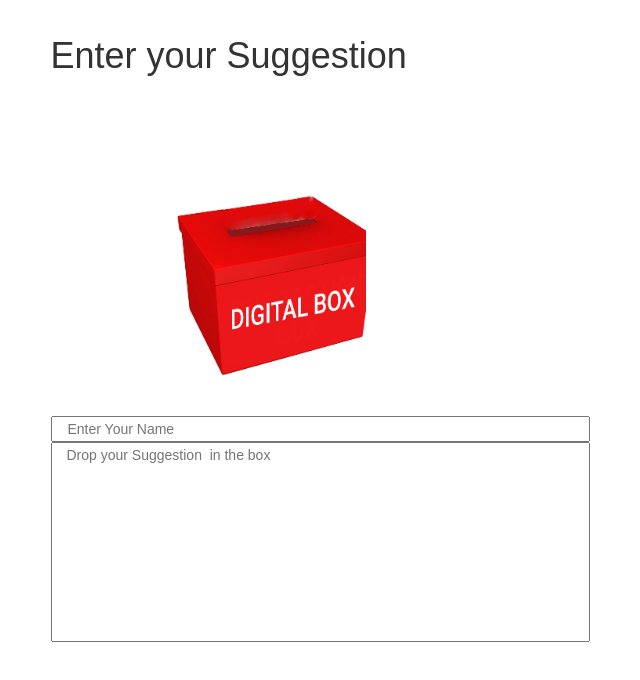
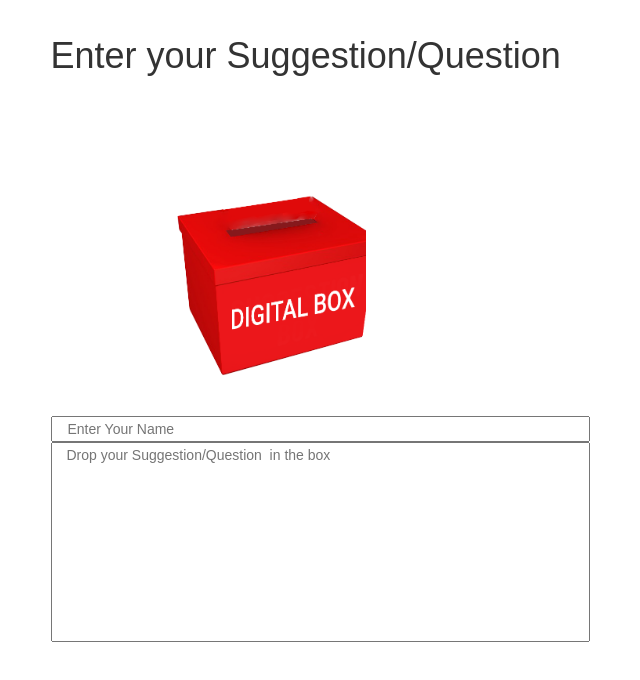
Before and after one commit to DigitalNewInningsBox/suggestion-box, a plain HTML site: page one.html in a window 1280 px wide. Shown: the whole page, without its empty margins (320-960 px from the left). Drawn offline with nearby package versions, Linux system fonts and the light colour scheme.

Commit message:
Update one.html

```diff
--- a/one.html
+++ b/one.html
@@ -60,7 +60,7 @@ span.psw {
 <div class="container">
 
     <div class="col-md-offset-3 col-md-6">
-        <h1 id="heading" >Enter your Suggestion </h1>
+        <h1 id="heading" >Enter your Suggestion/Question </h1>
 
 
         <label for="grievance"></label>
@@ -71,7 +71,7 @@ span.psw {
         <div ondrop="drop(event)" ondragover="allowDrop(event)">
           <div >
             <input tyoe="text" class="col-xs-12" placeholder="Enter Your Name" id="mydivheader1" draggable="true" id="dragtarget">
-            <textarea  class="col-xs-12" name="grievance" id="mydivheader" draggable="true" id="dragtarget" name="entry.982559871" ondragstart="dragStart(event)"  placeholder="Drop your Suggestion  in the box" onmousedown="ajufalse()" onmouseup="aju()"></textarea>
+            <textarea  class="col-xs-12" name="grievance" id="mydivheader" draggable="true" id="dragtarget" name="entry.982559871" ondragstart="dragStart(event)"  placeholder="Drop your Suggestion/Question  in the box" onmousedown="ajufalse()" onmouseup="aju()"></textarea>
           </div>
         </div>
 
@@ -122,7 +122,7 @@ span.psw {
 
           alert("Success");
           aju();
-          document.getElementById("heading").innerHTML="Your Grievance has been Submitted Successfully";
+          document.getElementById("heading").innerHTML="Your Suggestion/Question has been Submitted Successfully";
           var path='secondbox.png';
         document.getElementById("aj").style.backgroundImage="url("+path+")";
           return postToGoogle();
```
